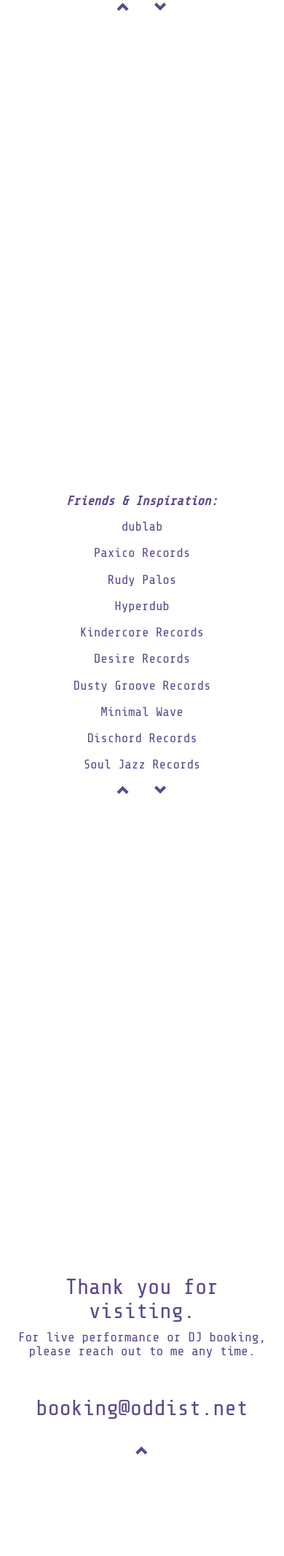
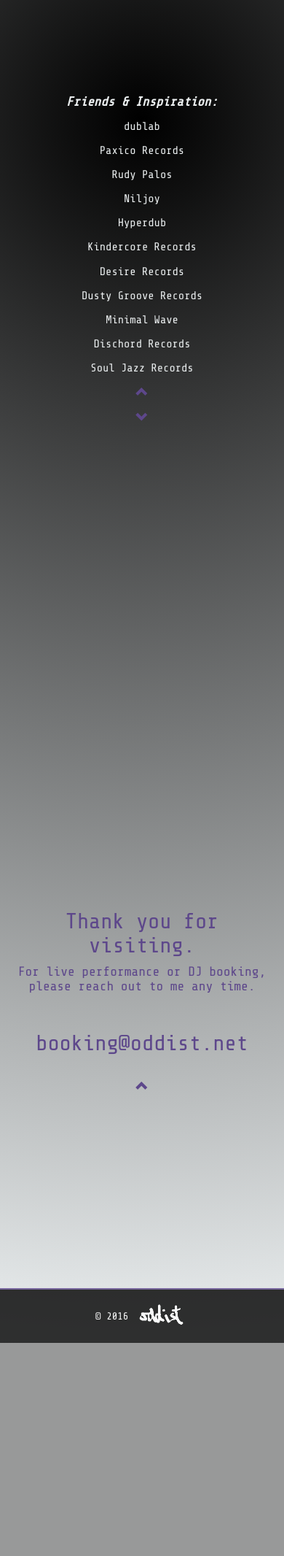
Before and after one commit to cgigante/oddist.net, a PHP site: page / in a window 390 px wide. Shown: the part 1513-3645 px from the top of the page at 73% size. After the commit the page ends 3353 px from the top, so only its background shows below. Run offline with PHP 8.4, Linux system fonts and the light colour scheme; some libraries are stand-ins or nearby versions.

Commit message:
assorted minor updates

```diff
--- a/css/main.css
+++ b/css/main.css
@@ -1,14 +1,18 @@
+/****************************
+General Styling
+****************************/
+
+/* #ecf0f1 - smoke */
+/* #5D478B - purple*/
+
+
 div.clear {
 	clear: both;
 }
 
-
 body {
-	/*font-family: 'Helvetica Neue', Arial, Helvetica, sans-serif;*/
 	font-family: 'Share Tech Mono', 'Helvetica Neue', Arial, Helvetica, sans-serif;
-	/*height: 1000px;*/
 	color: #5D478B;
-	/*background-color: white;*/
 	}
 
 a {
@@ -18,9 +22,24 @@ a {
 		color: #5D478B;
 	}
 
-#thank-you, #friends, #listen {
-	margin-top: 500px;
+.description {
+	font-style: italic;
+	font-weight: bolder;
+	color: #5D478B;
+	font-size: 1.25em;
 }
+
+
+.home-div {
+	position: relative;
+	margin-top: 100px;
+}
+
+/* This centers all of the items in the row */
+.marketing .col-lg-4 {
+	text-align: center;
+}
+
 
 /*Change highlight colors*/
 ::-moz-selection { /* Code for Firefox */
@@ -33,23 +52,33 @@ a {
     background: #5D478B;
 }
 
-/*List styling*/
+#textLogo {
+
+	/* #ecf0f1 - smoke */
+	/* #5D478B - purple*/
+
+
+	background-image: -webkit-gradient( linear, left top, right top, color-stop(0, #2980b9), color-stop(0.15, #5D478B), color-stop(0.3, #2980b9), color-stop(0.45, #5D478B), color-stop(0.6, #2980b9),color-stop(0.75, #5D478B), color-stop(0.9, #2980b9), color-stop(1, #5D478B) );
+	background-image: gradient( linear, left top, right top, color-stop(0, #f22), color-stop(0.15, #f2f), color-stop(0.3, #22f), color-stop(0.45, #2ff), color-stop(0.6, #2f2),color-stop(0.75, #2f2), color-stop(0.9, #ff2), color-stop(1, #f22) );
+	color:transparent;
+	-webkit-background-clip: text;
+	background-clip: text;
+}
+
+
+/***************************
+Navbar Styling
+***************************/
+
 ul.liststyle {
 	font-size: 1.2em;
 	line-height: 1.3em;
 	text-align: left;
 }
 
-p.p-liststyle {
-	font-size: 1.25em;
-	line-height: 1.5em;
-	color: #5D478B;
-}
-
-/*Navbar Styling*/
 .navbar {
 	height: 75px;
-	border-bottom: 2px solid #5D478B;
+	opacity: 0.8;
 }
 
 	.navbar-header, .navbar-collapse {
@@ -59,6 +88,11 @@ p.p-liststyle {
 .navCustom {
 	color: pink;
 }
+
+#nav-bar-logo {
+	margin-top: -15px;
+}
+
 
 /* This pushes the nav links apart*/
 div ul li {
@@ -75,59 +109,17 @@ div ul li {
 	}
 
 
-.description {
-	font-style: italic;
-	font-weight: bolder;
-	color: #5D478B;
-	font-size: 1.25em;
+#thank-you, #friends, #listen {
+	margin-top: 500px;
 }
 
 
-/*Bio styling */
+/***************************
+Bio styling
+***************************/
 .bio {
 	line-height: 40px;
-	/*background-color: white;*/
 }
-
-
-
-.videoWrapper {
-	position: relative;
-	padding-bottom: 56.25%; /* 16:9 */
-	padding-top: 25px;
-	/*border-top: 2px solid #5D478B;*/
-}
-	.videoWrapper iframe {
-	position: absolute;
-	top: 0;
-	left: 0;
-	width: 100%;
-	height: 100%;
-	}
-
-
-
-.home-div {
-	position: relative;
-	margin-top: 100px;
-	/*background-color: white;
-	border: 2px solid #5D478B;*/
-}
-
-
-
-.soundcloud-p {
-	display: inline;
-}
-
-
-#soundcloud-iframe {
-	display: block;
-	margin: 0 auto;
-	height: 550px;
-	border-top: 2px solid #5D478B;
-}
-
 
 .centered {
 	display: block;
@@ -139,23 +131,41 @@ div ul li {
 	}
 
 
-/* Contact Page*/
+/***************************
+Friends
+***************************/
+
+p.p-liststyle {
+	font-size: 1.1em;
+	line-height: 1.5em;
+}
+
+	p.p-liststyle a {
+		color: #ecf0f1;
+	}
+
+.friendsDescription {
+	font-style: italic;
+	font-weight: bolder;
+	color: #ecf0f1;
+	font-size: 1.25em;
+}
+
+
+/***************************
+Contact
+***************************/
 #submit-button {
 	background-color: #5D478B;
 }
 
-.input-xxlarge {
-	min-height: 150px;
-}
 
 
 
-/* This centers all of the items in the row */
-.marketing .col-lg-4 {
-	text-align: center;
-}
 
-
+/***************************
+Footer
+***************************/
 footer {
 	height: 75px;
 	width: 100%;
@@ -176,14 +186,15 @@ footer {
 		color: white;
 	}
 
-	.img-footer {
-		max-width: 75px;
-	}
+.img-logo {
+	max-width: 75px;
+}
 
 
 
-
-/* ********************* media queries ********************* */
+/*************************************************
+media queries
+*************************************************/
 
 @media all and (max-width:400px) {
 
@@ -228,7 +239,7 @@ footer {
 	}
 
 	body {
-		background-color: white;
+		background: radial-gradient(circle, black, #ecf0f1);
 		}
 
 	.navbar-collapse {
@@ -253,7 +264,11 @@ footer {
 		  -moz-background-size: cover;
 		  -o-background-size: cover;
 		  background-size: cover;*/
-		background-color: white;
+		/*background-color: white;*/
+
+		/*background-image: url("paper.gif");*/
+    	/*background-color: #ecf0f1;*/
+    	background: radial-gradient(circle, black, #ecf0f1);
 		}
 
 	/*This "filler" DIV adds space above and below the separator images */
--- a/index.php
+++ b/index.php
@@ -17,7 +17,7 @@
 
     <meta name="viewport" content="width=device-width, initial-scale=1">
 
-    <title>ODDIST</title>
+    <title>ODDIST | Electronic Music Producer</title>
     <link rel="shortcut icon" href="images/icon.png">
     <meta name="description" content="ODDIST is an electronic music producer from New York City." />
     <meta name="keywords" content="ODDIST, musician, music, band, artist, dj, dub, bass music, footwork, house, dubstep, new york city, producer, music, brooklyn, nyc">
@@ -62,31 +62,43 @@
                 <span class="icon-bar"></span>
                 <span class="icon-bar"></span>
               </button>
-              <a id="oddist-text-logo" class="navbar-brand active" href="index.html">ODDIST</a>
+              <a class="navbar-brand active" href="index.php"><img id="nav-bar-logo" class="img-logo" src="images/oddist-signature_white.png" alt="ODDIST logo" title="ODDIST logo" /></a>
             </div>
 
             <div class="collapse navbar-collapse">
               <ul class="nav navbar-nav">
-                <li id="music-icon-id"><a href="#listen" class="navCustom">LISTEN</a></li>
-                <!-- <li><a href="#philosophy" class="navCustom">PHILOSOPHY</a></li>
-                <li><a href="#support" class="navCustom">SUPPORT</a></li> -->
+                <!-- <li id="music-icon-id"><a href="#listen" class="navCustom">LISTEN</a></li> -->
                 <li><a href="#friends" class="navCustom">FRIENDS</a></li>
+                <li><a href="#thank-you" class="navCustom">CONTACT</a></li>
                 <!-- BEGIN DROPDOWN -->
                 <li class="dropdown">
-                  <a href="#" class="dropdown-toggle navCustom" data-toggle="dropdown">LINKS<b class="caret"></b></a>
+                  <a href="#" class="dropdown-toggle navCustom" data-toggle="dropdown">MUSIC<b class="caret"></b></a>
                   <ul class="dropdown-menu">
-                  	<li><a href="http://oddist.bandcamp.com/" target="_blank">MY MUSIC ON BANDCAMP</a></li>
+                  	<li><a href="http://oddist.bandcamp.com/" target="_blank">BANDCAMP</a></li>
                     <li><a href="https://soundcloud.com/oddist" target="_blank">SOUNDCLOUD</a></li>
-                    <li><a href="https://www.facebook.com/ODDISTMUSIC" target="_blank">FACEBOOK</a></li>
                     <li><a href="http://8tracks.com/the-oddfather" target="_blank">8TRACKS</a></li>
-                    <li><a href="http://www.last.fm/user/oddist" target="_blank">LAST.FM</a></li>
-										<li><a href="http://bandcamp.com/oddist#wishlist" target="_blank">WISHLIST</a></li>
+
+					<!-- <li><a href="http://bandcamp.com/oddist#wishlist" target="_blank">WISHLIST</a></li> -->
                   </ul>
                 </li>
                 <!-- END DROPDOWN -->
-                <!-- <li><a href="mailto:oddistmusic@gmail.com" class="navCustom">CONTACT</a></li> -->
-                <li><a href="#thank-you" class="navCustom">CONTACT</a></li>
+
               </ul>
+
+              <ul class="nav navbar-nav navbar-right">
+                <!-- <li><a href="http://oddist.bandcamp.com/" target="_blank">BANDCAMP</a></li> -->
+                <li class="dropdown">
+                  <a href="#" class="dropdown-toggle" data-toggle="dropdown" role="button" aria-haspopup="true" aria-expanded="false">SOCIAL<span class="caret"></span></a>
+                  <ul class="dropdown-menu">
+                    <li><a href="https://www.facebook.com/ODDISTMUSIC" target="_blank">FACEBOOK</a></li>
+                    <li><a href="http://www.last.fm/user/oddist" target="_blank">LAST.FM</a></li>
+                    <!-- <li role="separator" class="divider"></li>
+                    <li><a href="#">Separated link</a></li> -->
+                  </ul>
+                </li>
+              </ul>
+
+
             </div><!--/.nav-collapse -->
           </div> <!-- End container -->
         </div>  <!-- End Nav Bar -->
@@ -106,29 +118,53 @@
             <div class="break1"></br></div>
             <div class="col-md-12">
               <div class="home-div animated fadeIn">
-                <div class="col-md-4"></div>
-                <div class="col-md-4">
+                <div class="col-md-1"></div>
+                <div class="col-md-10">
                   <center>
-                    <h3 class="bio"><img src="images/oddist-signature_black.png" alt="ODDIST signature" title="ODDIST signature" style="width:70px"> is an electronic music producer from </br>New York City</h3>
+                    <h3 class="bio">
+                    <!-- <img src="images/oddist-signature_black.png" alt="ODDIST signature" title="ODDIST signature" style="width:70px"> -->
+                      <!-- <span id="textLogo">ODDIST is an electronic music producer</span> -->
+                    </h3>
                   <center>
                 </div>
-                <div class="col-md-4"></div>
+                <div class="col-md-1"></div>
               </div>
             </div>
           </div>
 
           <div class="row">
-            <!-- <div class="col-md-2"></div> -->
-            <div class="col-md-12">
-              <img class="img-responsive" src="images/gif/flowers.gif" alt="flowers animation">
+
+            <div class="col-md-6">
+              <br>
+
+              <center>
+                <p>New album, <a href="https://oddist.bandcamp.com/album/cant-fail-me-now" target="_blank">CAN'T FAIL ME NOW</a>, available now:</p>
+                <iframe style="border: 0; width: 350px; height: 350px;" src="https://bandcamp.com/EmbeddedPlayer/album=2325122358/size=large/bgcol=333333/linkcol=9a64ff/minimal=true/transparent=true/" seamless><a href="http://oddist.bandcamp.com/album/cant-fail-me-now">CAN&#39;T FAIL ME NOW by ODDIST</a></iframe>
+              <center>
+
             </div>
+
+            <div class="col-md-6">
+              <br>
+
+              <center>
+                <p>New EP, <a href="https://oddist.bandcamp.com/album/not-every-door-is-yours-ep" target="_blank">NOT EVERY DOOR IS YOURS</a>, available now:</p>
+                <iframe style="border: 0; width: 350px; height: 350px;" src="https://bandcamp.com/EmbeddedPlayer/album=1169613114/size=large/bgcol=333333/linkcol=9a64ff/minimal=true/transparent=true/" seamless><a href="http://oddist.bandcamp.com/album/not-every-door-is-yours-ep">NOT EVERY DOOR IS YOURS EP by ODDIST</a></iframe>
+              <center>
+
+            </div>
+
+
+
+
+
             <!-- <div class="col-md-2"></div> -->
           </div>
 
           <div class="row">
             <div class="col-md-12">
               <center>
-                <p class="description" id="scrolldowntolisten"><a href="#listen"><span class="glyphicon glyphicon-chevron-down"></span></a></p>
+                <p class="description" id="scrolldowntolisten"><a href="#friends"><span class="glyphicon glyphicon-chevron-down"></span></a></p>
               </center>
             </div>
           </div>
@@ -142,97 +178,9 @@
 
 
 
-<!-- ############# BEGIN LISTEN ################# -->
-
-    <div class="break" id="listen"></div>
-
-        <div class="container">
-          <div class="row">
-            <div class="col-md-12">
-              <div class="home-div animated fadeIn">
-                <div class="col-md-12">
-                  <center><p class="description">Listen.</p></center>
-                  <iframe id="soundcloud-iframe" width="100%" scrolling="no" frameborder="no" src="https://w.soundcloud.com/player/?url=https%3A//api.soundcloud.com/playlists/2415232&amp;color=5d478b&amp;auto_play=false&amp;hide_related=false&amp;show_comments=true&amp;show_user=true&amp;show_reposts=false"></iframe>
-                </div>
-
-                <div class="col-md-12">
-                  <center>
-                    <p class="description soundcloud-p" id="scrolluptoindex"><a href="#index"><span class="glyphicon glyphicon-chevron-up"></span></a></p>
-                    <p class="description soundcloud-p">&nbsp;&nbsp;</p>
-                    <p class="description soundcloud-p" id="scrolldowntophilosophy"><a href="#friends"><span class="glyphicon glyphicon-chevron-down"></span></a></p>
-                  </center>
-                </div>
-              </div>
-            </div>
-            <div class="clear"></div>
-          </div>
-        </div>
-
-<!-- ############# END LISTEN ################# -->
-
-
-<!-- begin image divider  -->
-        <!-- <div class="container">
-          <div class="row">
-            <div class="col-md-2"></div>
-            <div class="col-md-8 filler-div">
-              <img src="images/slide1.jpg" class="img-responsive" alt="">
-            </div>
-            <div class="col-md-2"></div>
-          </div>
-        </div>  -->
-<!-- End image divider  -->
 
 
 
-<!-- begin image divider  -->
-        <!-- <div class="container">
-          <div class="row">
-            <div class="col-md-2"></div>
-            <div class="col-md-8 filler-div">
-              <img src="images/slide6.jpg" class="img-responsive" alt="">
-            </div>
-            <div class="col-md-2"></div>
-          </div>
-        </div> -->
-<!-- End image divider  -->
-
-
-<!-- begin image divider  -->
-        <!-- <div class="container">
-          <div class="row">
-            <div class="col-md-2"></div>
-            <div class="col-md-8 filler-div">
-              <img src="images/slide7.jpg" class="img-responsive" alt="">
-            </div>
-            <div class="col-md-2"></div>
-          </div>
-        </div>  -->
-<!-- End image divider  -->
-
-<!-- begin image divider  -->
-        <!-- <div class="container">
-          <div class="row">
-            <div class="col-md-2"></div>
-            <div class="col-md-8 filler-div">
-              <img src="images/slide4.jpg" class="img-responsive" alt="">
-            </div>
-            <div class="col-md-2"></div>
-          </div>
-        </div>  -->
-<!-- End image divider  -->
-
-<!-- begin image divider  -->
-        <!-- <div class="container">
-          <div class="row">
-            <div class="col-md-2"></div>
-            <div class="col-md-8 filler-div">
-              <img src="images/slide10.jpg" class="img-responsive" alt="">
-            </div>
-            <div class="col-md-2"></div>
-          </div>
-        </div> -->
-<!-- End image divider  -->
 
 <!-- ############# BEGIN FRIENDS ################# -->
 
@@ -244,10 +192,11 @@
 
               <div class="home-div animated fadeIn">
                 <center>
-                    <p class="description">Friends &amp; Inspiration:</p>
+                  <p class="friendsDescription">Friends &amp; Inspiration:</p>
                   <p class="p-liststyle"><a target="_blank" href="http://www.dublab.com">dublab</a></p>
                   <p class="p-liststyle"><a target="_blank" href="http://www.paxicorecords.com">Paxico Records</a></p>
                   <p class="p-liststyle"><a target="_blank" href="http://rudypalos.bandcamp.com">Rudy Palos</a></p>
+                  <p class="p-liststyle"><a target="_blank" href="http://niljoy.com">Niljoy</a></p>
                   <p class="p-liststyle"><a target="_blank" href="http://www.hyperdub.net">Hyperdub</a></p>
                   <p class="p-liststyle"><a target="_blank" href="http://kindercorerecords.blogspot.com">Kindercore Records</a></p>
                   <p class="p-liststyle"><a target="_blank" href="http://www.desirerecords.com">Desire Records</a></p>
@@ -256,9 +205,9 @@
                   <p class="p-liststyle"><a target="_blank" href="http://www.dischord.com">Dischord Records</a></p>
                   <p class="p-liststyle"><a target="_blank" href="http://www.souljazzrecords.co.uk/">Soul Jazz Records</a></p>
 
-                    <p class="description soundcloud-p" id="scrollupto"><a href="#listen"><span class="glyphicon glyphicon-chevron-up"></span></a></p>
-                    <p class="description soundcloud-p">&nbsp;&nbsp;</p>
+                  <p class="description soundcloud-p" id="scrollupto"><a href="#index"><span class="glyphicon glyphicon-chevron-up"></span></a></p>
                   <p class="description soundcloud-p" id="scrolldowntothankyou"><a href="#thank-you"><span class="glyphicon glyphicon-chevron-down"></span></a></p>
+
                 </center>
               </div>
             </div>
@@ -291,39 +240,6 @@
                       <section class="col-md-3"></section>
                       <section class="col-md-6">
                         <a href="mailto:booking@oddist.net"><h2>booking@oddist.net</h2></a>
-                        <!-- Original Contact Form -->
-                        <!-- <form name="contactform" method="post" action="_send_form_email.php">
-                              <div class="input-group">
-                                <span class="input-group-addon"><span class="glyphicon glyphicon-user"></span></span>
-                                <input type="text" name="full_name" class="form-control" placeholder="Please enter your full name">
-                              </div>
-
-                              </br>
-
-                              <div class="input-group">
-                                <span class="input-group-addon"><span class="glyphicon glyphicon-envelope"></span></span>
-                                <input type="text" name="email" class="form-control" placeholder="you@yourdomain.com">
-                              </div>
-
-                              </br>
-
-                              <div class="input-group">
-                                <span class="input-group-addon"><span class="glyphicon glyphicon-earphone"></span></span>
-                                <input type="text" name="telephone" class="form-control" placeholder="Please enter your phone number">
-                              </div>
-
-                              </br>
-
-                              <div class="input-group">
-                                <span class="input-group-addon"><span class="glyphicon glyphicon-pencil"></span></span>
-                                <textarea class="input-xxlarge col-md-6 form-control" name="comments" placeholder="Compose your message here."></textarea>
-                              </div>
-
-                              </br>
-
-                             <input type="submit" value="Send" id="submit-button" class="btn btn-md btn-success"><a href="_send_form_email.php"></a>
-                           </br>
-                        </form> -->
                       </section>
 
                       <section class="col-md-3"></section>
@@ -359,7 +275,7 @@
 <!-- ############# BEGIN FOOTER ############# -->
           <footer>
             <div>
-              <p>&copy; 2015 <img class="img-footer" src="images/oddist-signature_white.png" alt="ODDIST signature" title="ODDIST signature" /></p>
+              <p>&copy; 20<?php echo date("y"); ?> <img class="img-logo" src="images/oddist-signature_white.png" alt="ODDIST signature" title="ODDIST signature" /></p>
             </div>
           </footer>
 <!-- ############# end FOOTER ############# -->
```
Lines whose indentation alone changed are shown as unchanged.
